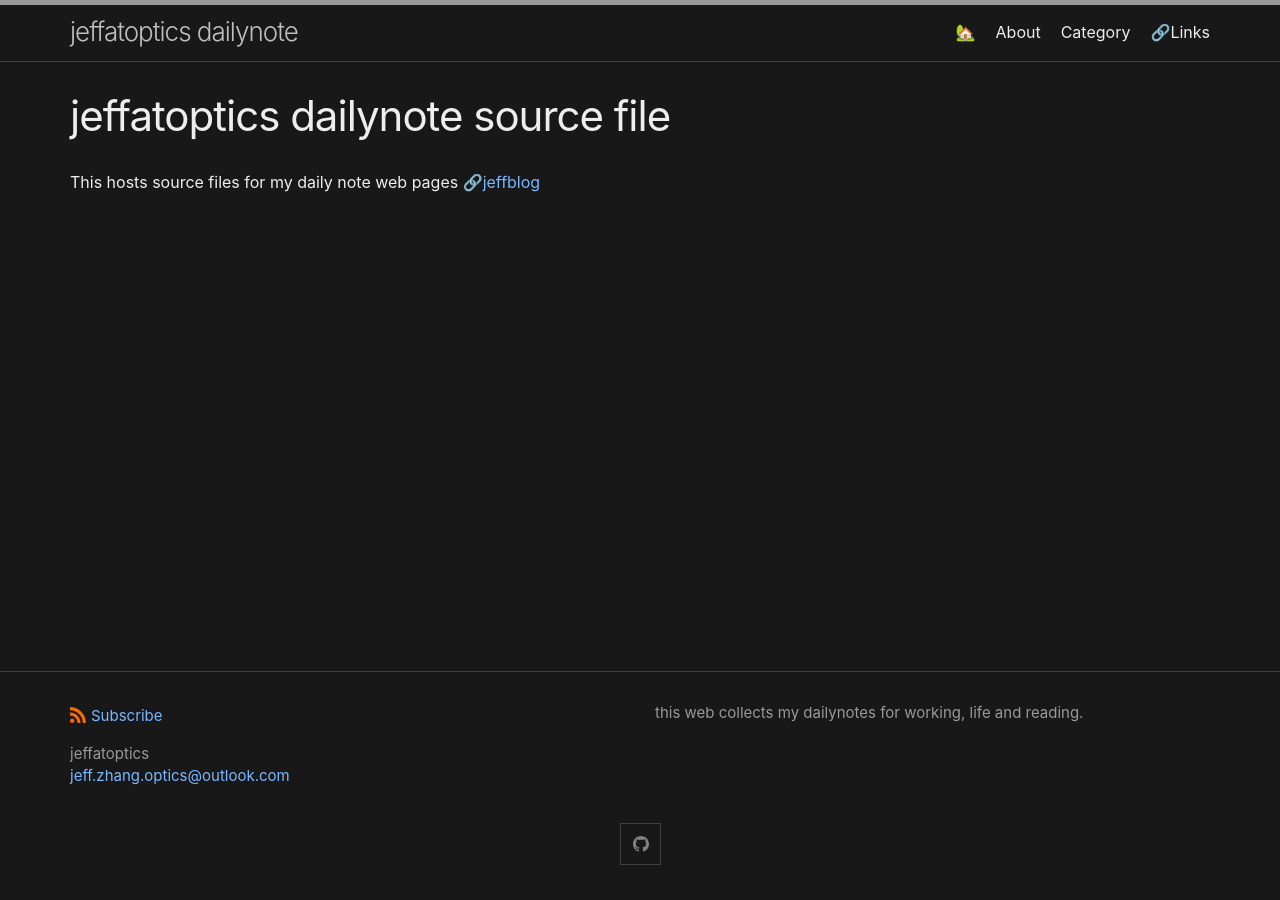
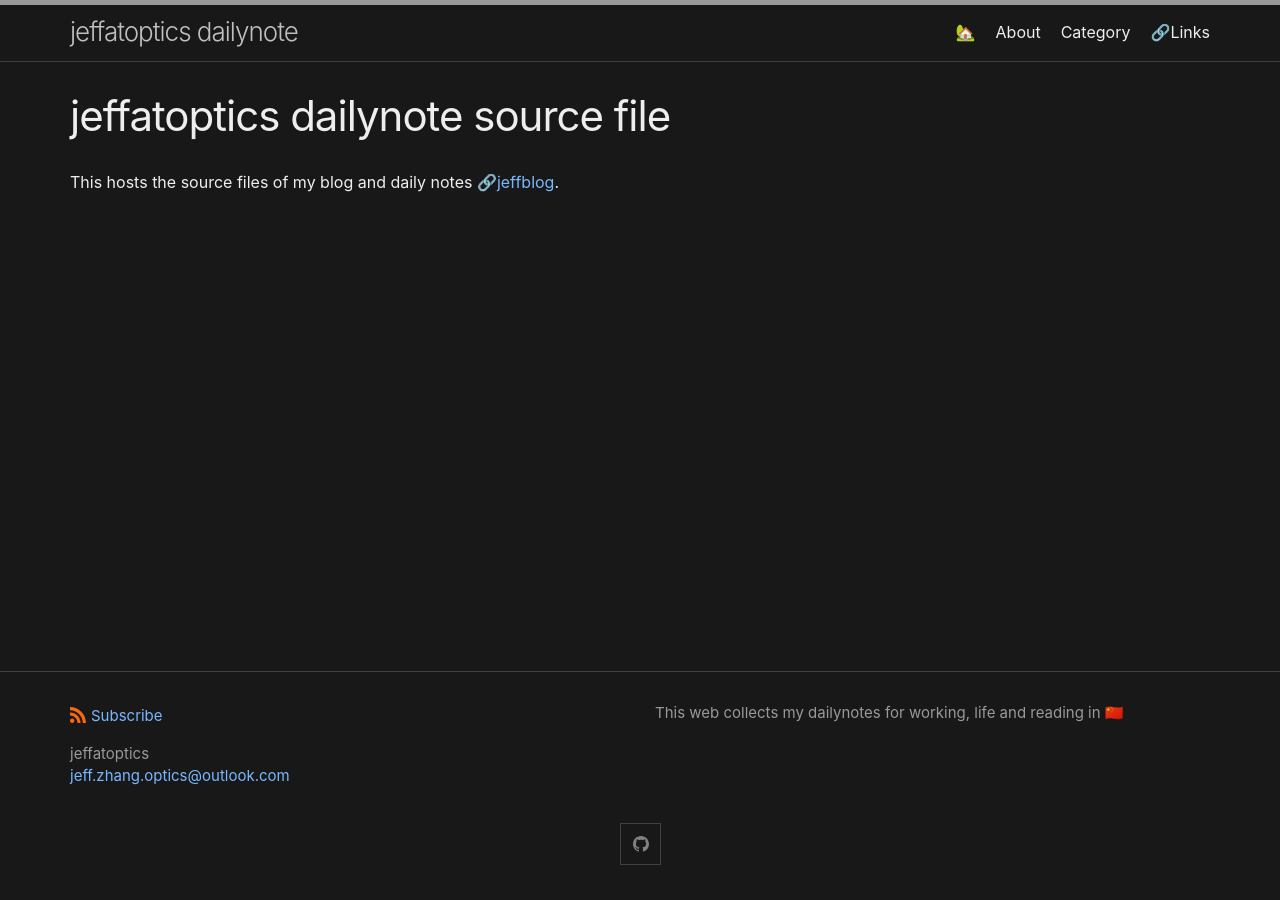
Before and after one commit to jeffatoptics/jeffblog, a Jekyll site: the page built from README.md, in a window 1280 px wide. Built offline with Jekyll 4.4.1, drawn with Linux system fonts in a browser that asks for light colours.

Commit message:
update descr

```diff
--- a/_config.yml
+++ b/_config.yml
@@ -3,7 +3,7 @@ author:
   name: jeffatoptics
   email: jeff.zhang.optics@outlook.com
 description: > # this means to ignore newlines until "show_excerpts:"
-  this web collects my dailynotes for working, life and reading.
+  This web collects my dailynotes for working, life and reading in 🇨🇳
 
 show_excerpts: true # set to true to show excerpts on the homepage
 
```
Also changed, not shown: README.md.
